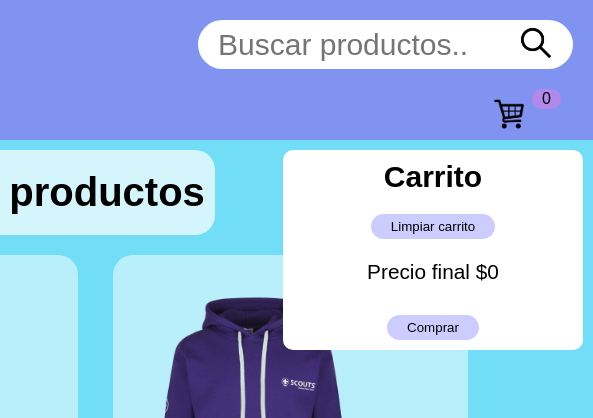
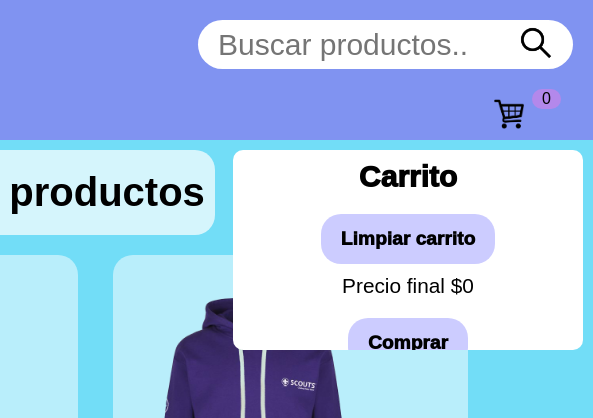
Before and after one commit to FerNoceti/Sukha, a plain HTML site: page index.html in a window 1280 px wide. Both pictures are taken after a click on the link 1196 px from the left and 116 px from the top of the page. Shown: the top 418 px of the page, 687-1280 px from the left. Drawn offline with Linux system fonts and the light colour scheme; some packages are replaced by stand-ins of ours; a script that the page names is missing.

Commit message:
css carrito

```diff
--- a/css/style.css
+++ b/css/style.css
@@ -252,7 +252,7 @@ body::-webkit-scrollbar-track {
     align-items: center;
     flex-direction: column;
     margin: 30px 0;
-    width: 300px;
+    width: 350px;
     animation: all .5s;
     overflow-y: scroll;
     height: fit-content;
@@ -284,7 +284,7 @@ body::-webkit-scrollbar-track {
     display: flex;
     align-items: center;
     font-size: 30px;
-    font-weight: 600;
+    font-weight: 1000;
     margin: 10px 0;
 }
 
@@ -302,16 +302,18 @@ body::-webkit-scrollbar-track {
     background-color: rgb(0, 0, 255, 0.1);
     border-radius: 20px;
     padding: 15px;
-    width: 175px;
+    width: 200px;
 }
 
 .carrito__boton{
-    padding:  5px 20px;
+    padding:  14px 20px;
     border: none;
     background-color: rgb(0, 0, 255, 0.2);
     color: #000;
     border-radius: 20px;
     margin: 10px ;
+    font-weight: 1000;
+    font-size: 1.2rem;
 }
 
 .carrito__boton:active{
```
